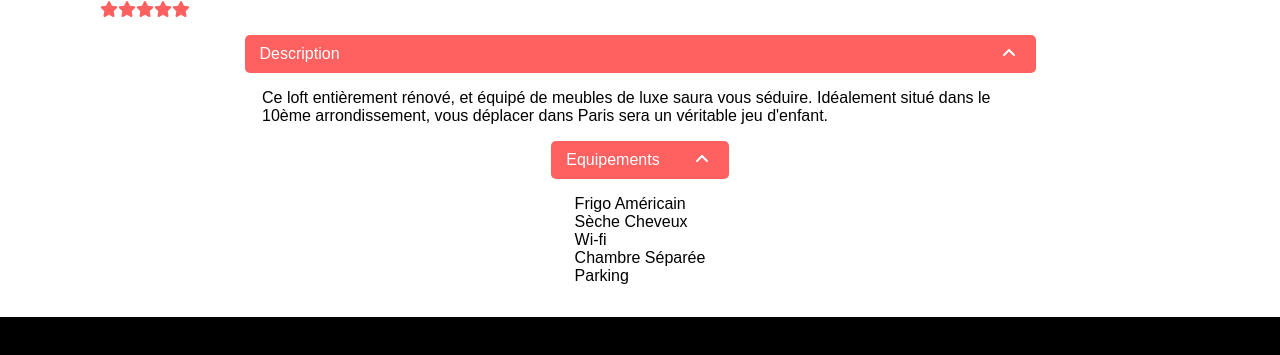
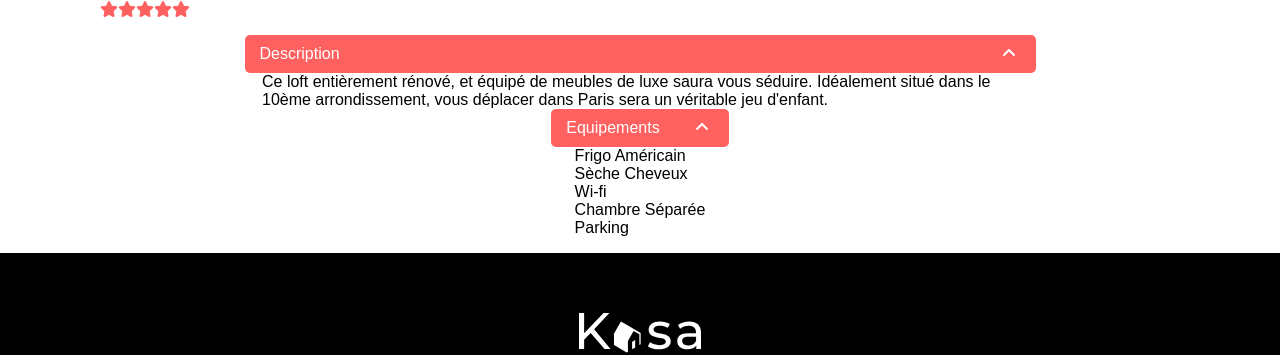
Before and after one commit to JhodyLagarde/OC-Projet5-Kasa, a React (Create React App) app: page /logement/0979876d in a window 1280 px wide. Shown: the part 1119-1474 px from the top of the page. Built offline with nearby package versions, Linux system fonts and the light colour scheme.

Commit message:
error consol fixed

```diff
--- a/src/components/collapse.jsx
+++ b/src/components/collapse.jsx
@@ -19,9 +19,7 @@ export default function Collapse({ title, content }) {
         {title}
         <span onClick={handleCollapse}>{collapseArw}</span>{' '}
       </div>
-      <div className="collapse__content">
-        <p>{content}</p>
-      </div>
+      <div className="collapse__content">{content}</div>
     </div>
   )
 }
```
